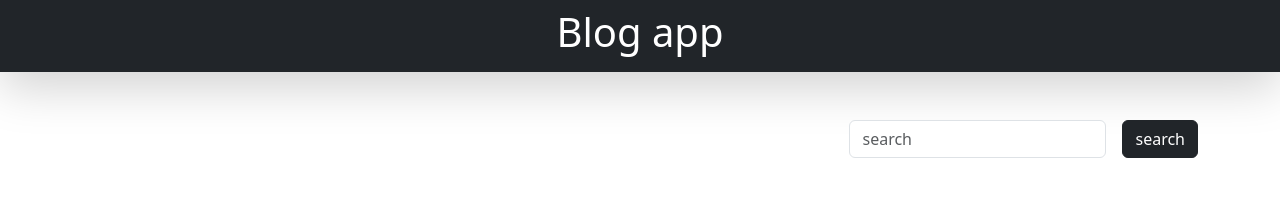
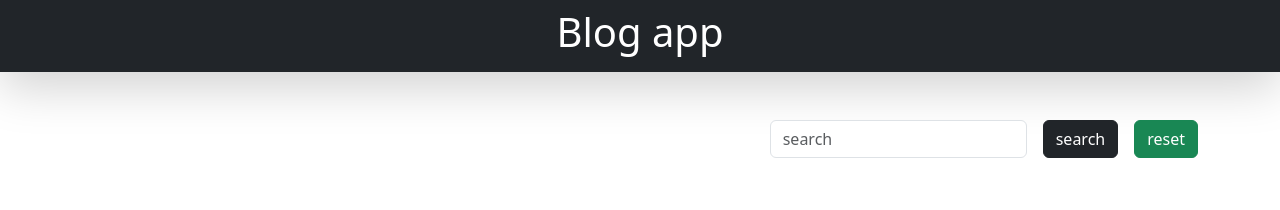
Before and after one commit to darshan45672/Api-Blog, a React (Vite) app in the folder frontend/blog/: page / in a window 1280 px wide. Shown: the top 210 px of the page. Built offline with nearby package versions, Linux system fonts and the light colour scheme; no server answers.

Commit message:
added reset button and functionality

```diff
--- a/frontend/blog/src/components/Blogs.jsx
+++ b/frontend/blog/src/components/Blogs.jsx
@@ -20,6 +20,11 @@ const Blogs = () => {
     setBlogs(result.data);
   };
 
+  const reset = async () => {
+    setSearch("");
+    fetchBlogs();
+  };
+
   useEffect(() => {
     fetchBlogs();
   }, []);
@@ -27,11 +32,20 @@ const Blogs = () => {
   return (
     <div className="container">
       <div className="d-flex justify-content-end pt-5 mb-4">
-        <form onSubmit = {(e) => searchBlogs(e)}>
-        <div className="d-flex">
-          <input type="text" value={search} onChange={(e) => setSearch( e.target.value)} className="form-control" placeholder="search" />
-          <button className="btn btn-dark ms-3">search</button>
-        </div>
+        <form onSubmit={(e) => searchBlogs(e)}>
+          <div className="d-flex">
+            <input
+              type="text"
+              value={search}
+              onChange={(e) => setSearch(e.target.value)}
+              className="form-control"
+              placeholder="search"
+            />
+            <button className="btn btn-dark ms-3">search</button>
+            <button onClick={() => reset()} className="btn btn-success ms-3">
+              reset
+            </button>
+          </div>
         </form>
       </div>
       <div className="d-flex justify-content-between pt-5 mb-4">
```
